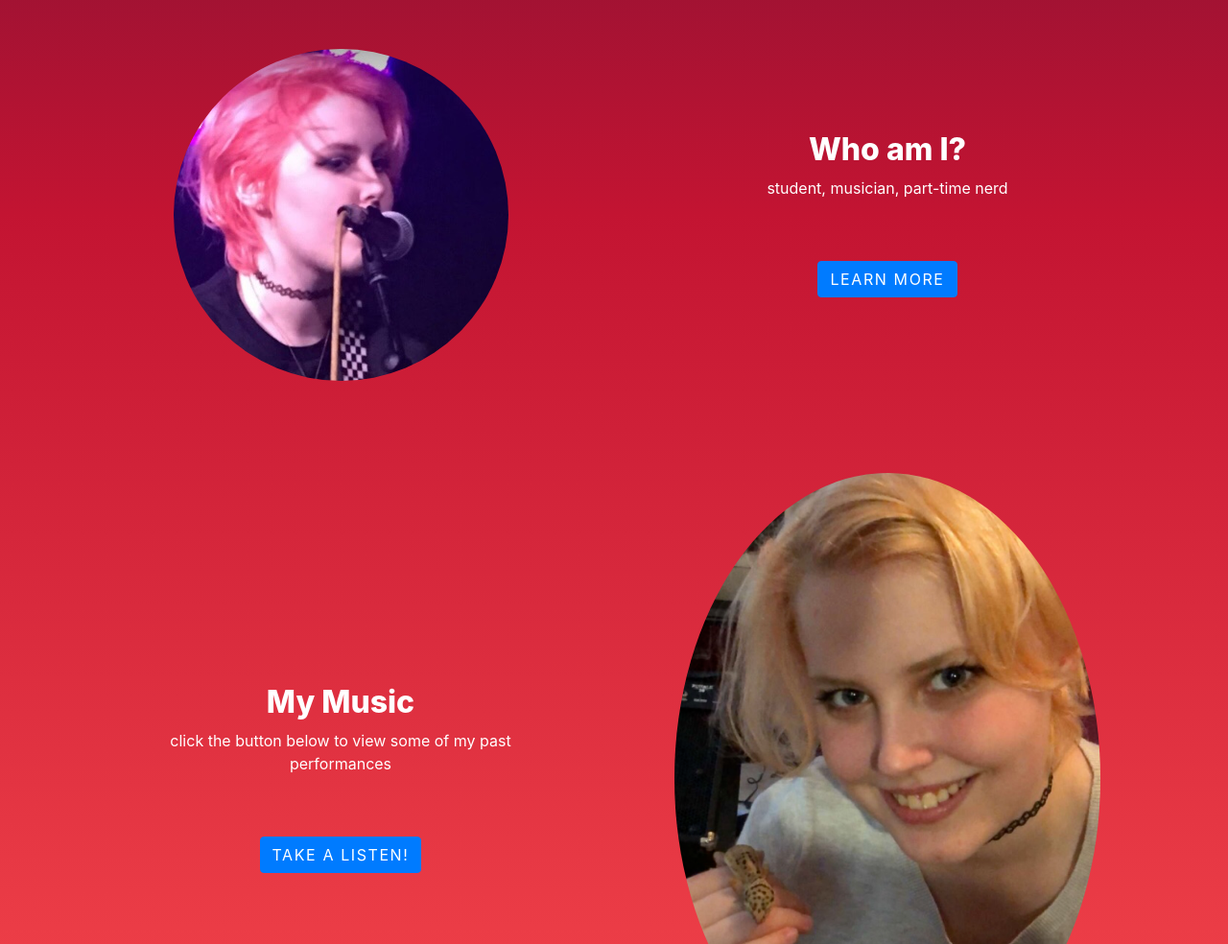
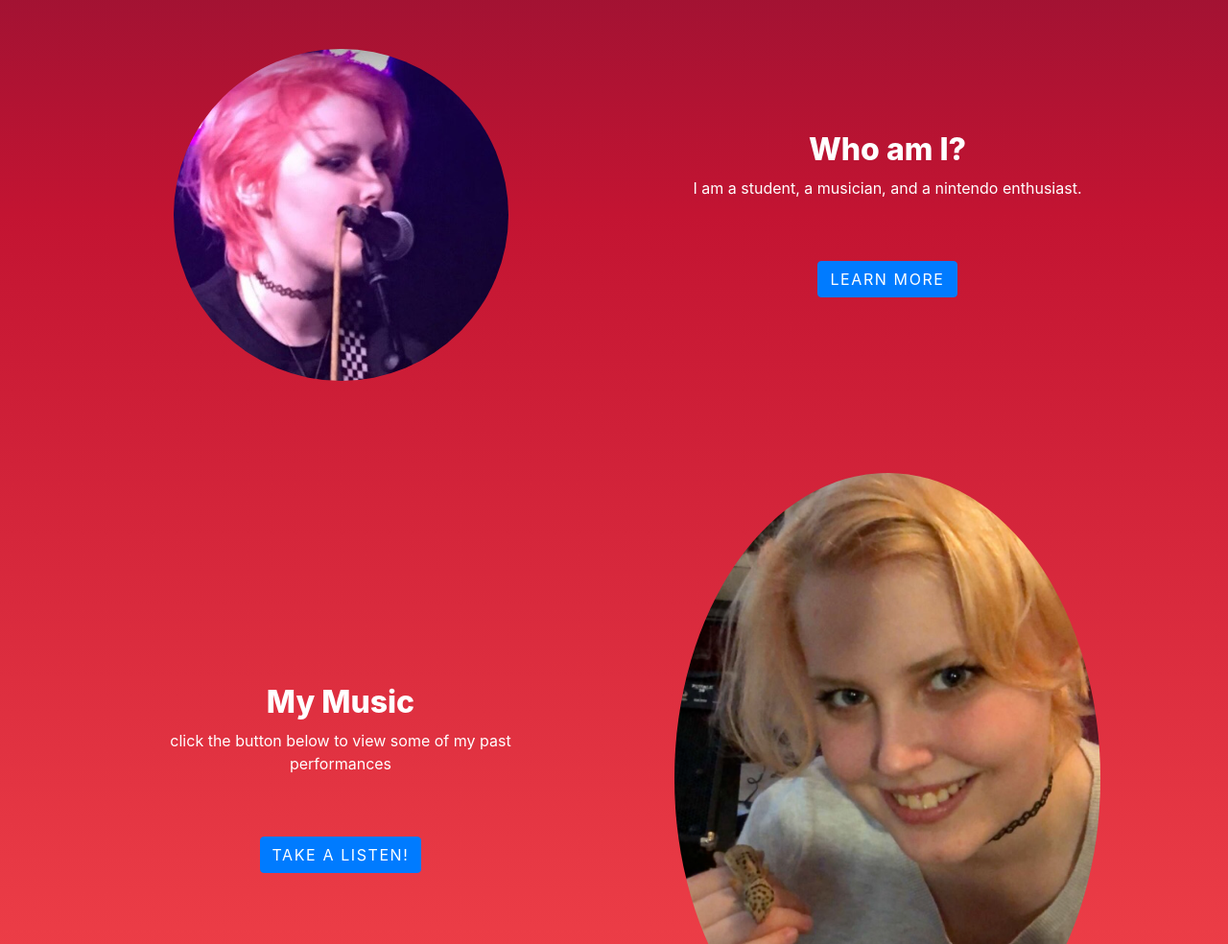
Before and after one commit to KatherineFlannery/katherineflannery.github.io, a website with bundled scripts: page index.html in a window 1280 px wide. Shown: the part 1690-2674 px from the top of the page at 96% size. Built offline with nearby package versions, Linux system fonts and the light colour scheme; a script that the page names is missing.

Commit message:
Update index.html

```diff
--- a/index.html
+++ b/index.html
@@ -81,7 +81,7 @@
 							<h2 class="donkeykongtext2">Who am I?</h2>
 
 
-							<p>student, musician, part-time nerd</p>
+							<p>I am a student, a musician, and a nintendo enthusiast.</p>
 							<a class="btn btn-primary btn-xl rounded-pill mt-5" href="aboutcontact.html">Learn more</a>
 						</div>
 					</div>
```
